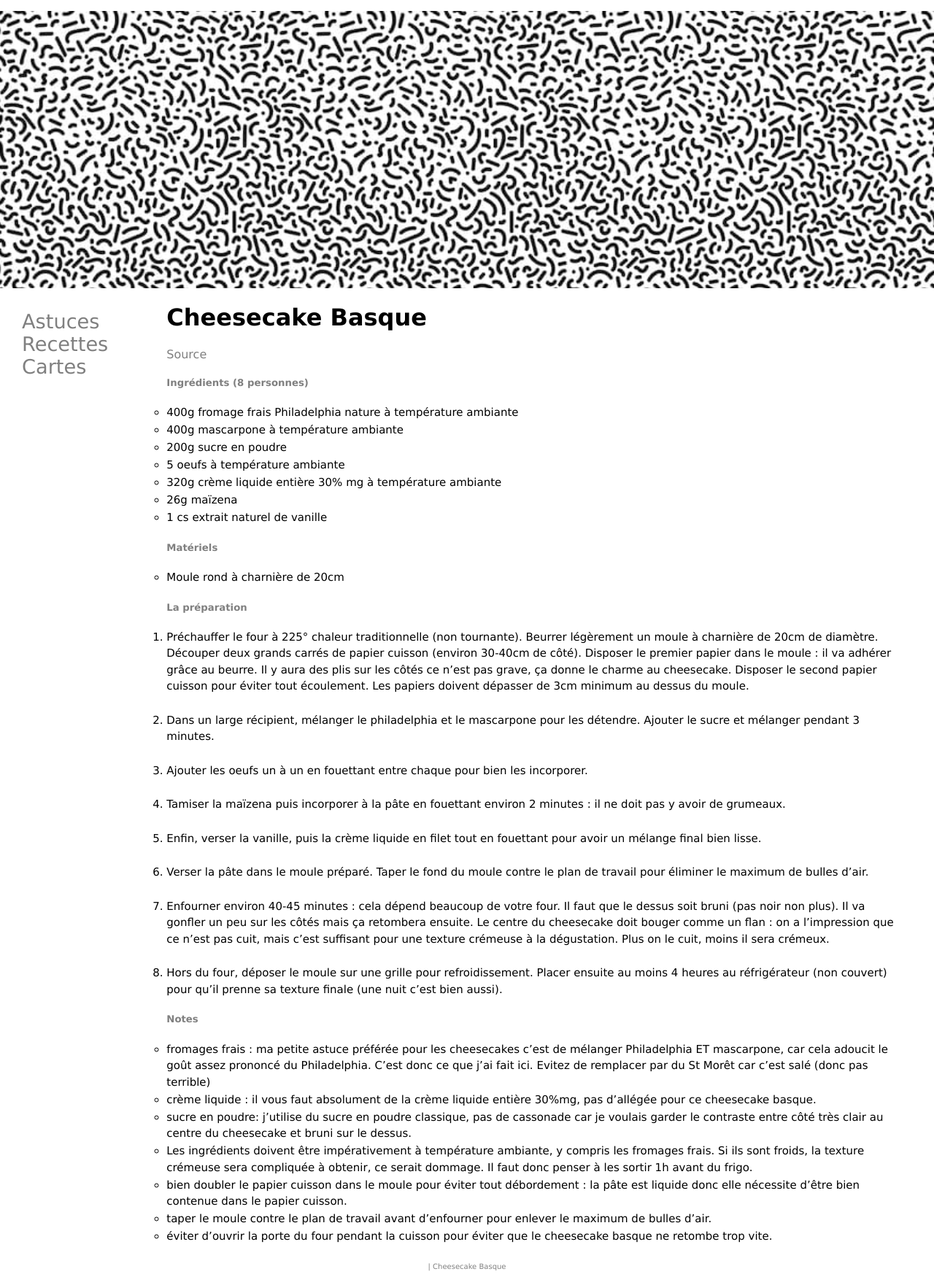
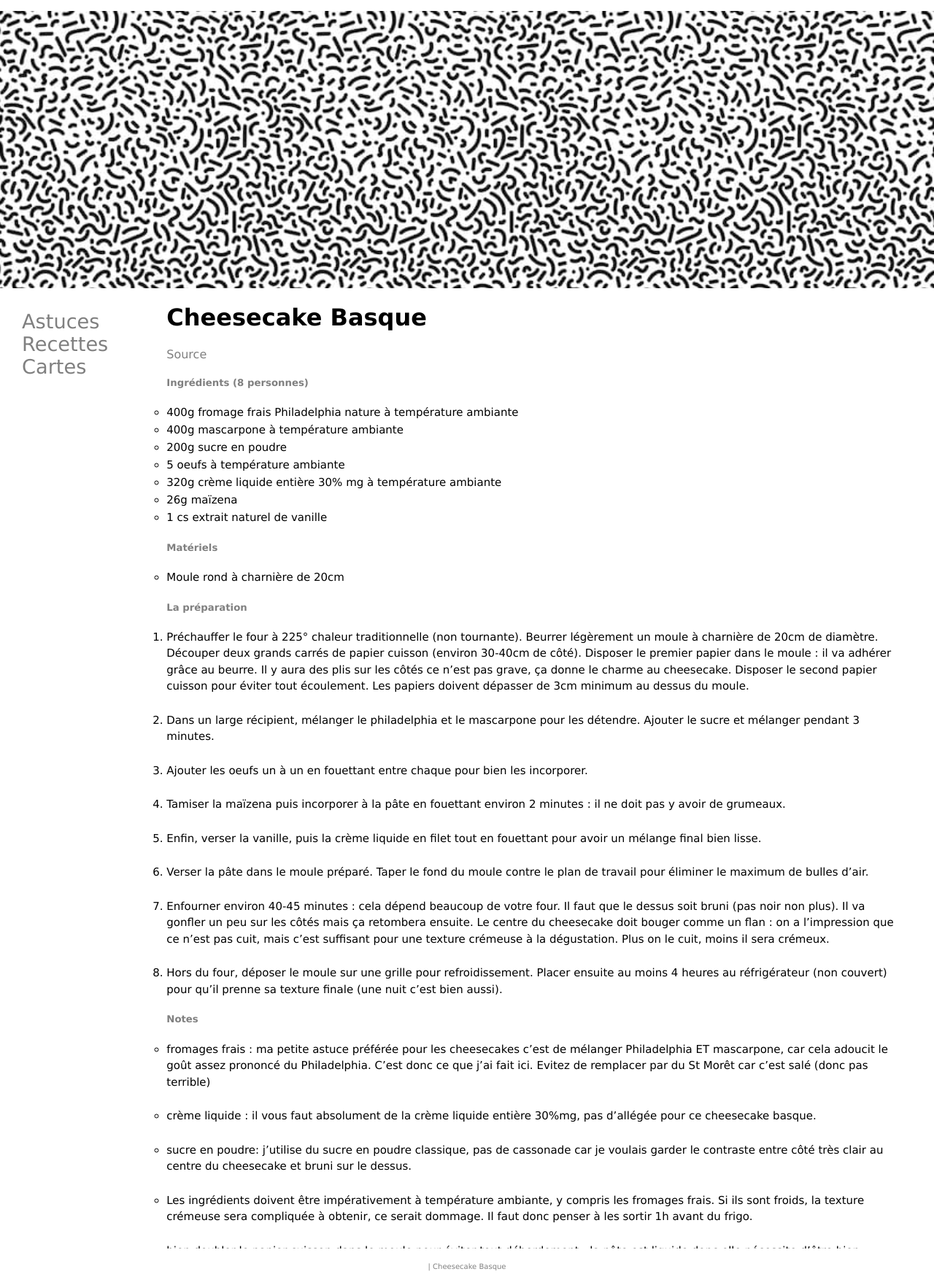
Before and after one commit to DenAff/heol, a Jekyll site: the page built from _posts/recettes/desserts/2020-01-01-cheesecake-basque.md, in a window 1280 px wide. Shown: the whole page at 73% size. Built offline with Jekyll 4.4.1, drawn with Linux system fonts in a browser that asks for light colours.

Commit message:
Update 2020-01-01-cheesecake-basque.md

```diff
--- a/_posts/recettes/desserts/2020-01-01-cheesecake-basque.md
+++ b/_posts/recettes/desserts/2020-01-01-cheesecake-basque.md
@@ -48,11 +48,11 @@ Ajouter le sucre et mélanger pendant 3 minutes.<br><br>
 ##### Notes
 
 - fromages frais : ma petite astuce préférée pour les cheesecakes c'est de mélanger Philadelphia ET mascarpone, car cela adoucit le goût assez prononcé du Philadelphia. C'est donc ce que j'ai fait ici.
-Evitez de remplacer par du St Morêt car c'est salé (donc pas terrible)<br>
-- crème liquide : il vous faut absolument de la crème liquide entière 30%mg, pas d'allégée pour ce cheesecake basque.<br>
-- sucre en poudre: j'utilise du sucre en poudre classique, pas de cassonade car je voulais garder le contraste entre côté très clair au centre du cheesecake et bruni sur le dessus.<br>
-- Les ingrédients doivent être impérativement à température ambiante, y compris les fromages frais. Si ils sont froids, la texture crémeuse sera compliquée à obtenir, ce serait dommage. Il faut donc penser à les sortir 1h avant du frigo.<br>
-- bien doubler le papier cuisson dans le moule pour éviter tout débordement : la pâte est liquide donc elle nécessite d'être bien contenue dans le papier cuisson.<br>
-- taper le moule contre le plan de travail avant d'enfourner pour enlever le maximum de bulles d'air.<br>
-- éviter d'ouvrir la porte du four pendant la cuisson pour éviter que le cheesecake basque ne retombe trop vite.<br>
+Evitez de remplacer par du St Morêt car c'est salé (donc pas terrible)<br><br>
+- crème liquide : il vous faut absolument de la crème liquide entière 30%mg, pas d'allégée pour ce cheesecake basque.<br><br>
+- sucre en poudre: j'utilise du sucre en poudre classique, pas de cassonade car je voulais garder le contraste entre côté très clair au centre du cheesecake et bruni sur le dessus.<br><br>
+- Les ingrédients doivent être impérativement à température ambiante, y compris les fromages frais. Si ils sont froids, la texture crémeuse sera compliquée à obtenir, ce serait dommage. Il faut donc penser à les sortir 1h avant du frigo.<br><br>
+- bien doubler le papier cuisson dans le moule pour éviter tout débordement : la pâte est liquide donc elle nécessite d'être bien contenue dans le papier cuisson.<br><br>
+- taper le moule contre le plan de travail avant d'enfourner pour enlever le maximum de bulles d'air.<br><br>
+- éviter d'ouvrir la porte du four pendant la cuisson pour éviter que le cheesecake basque ne retombe trop vite.<br><br>
 - Ce cheesecake basque se conserve jusqu'à 4 jours au réfrigérateur. Vous pouvez le placer dans un récipient ou cloche hermétique pour le protéger des odeurs du frigo.
```
